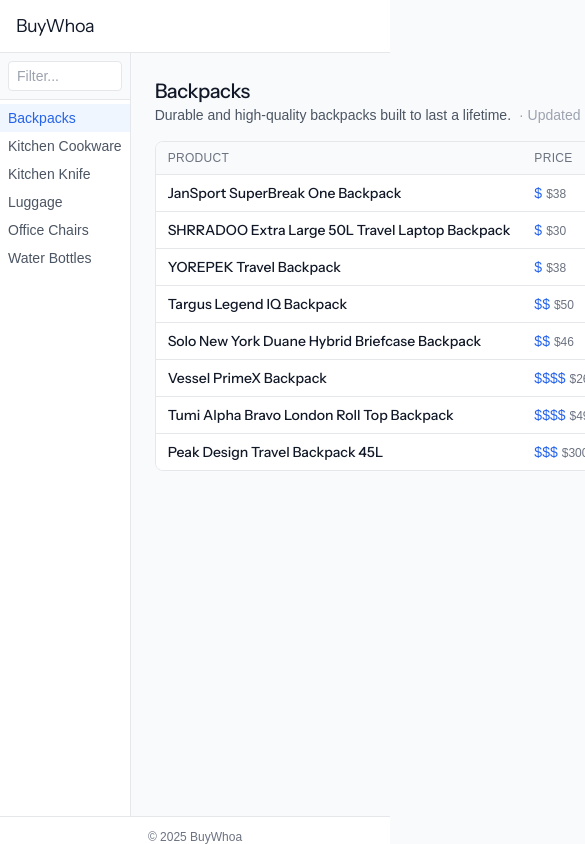
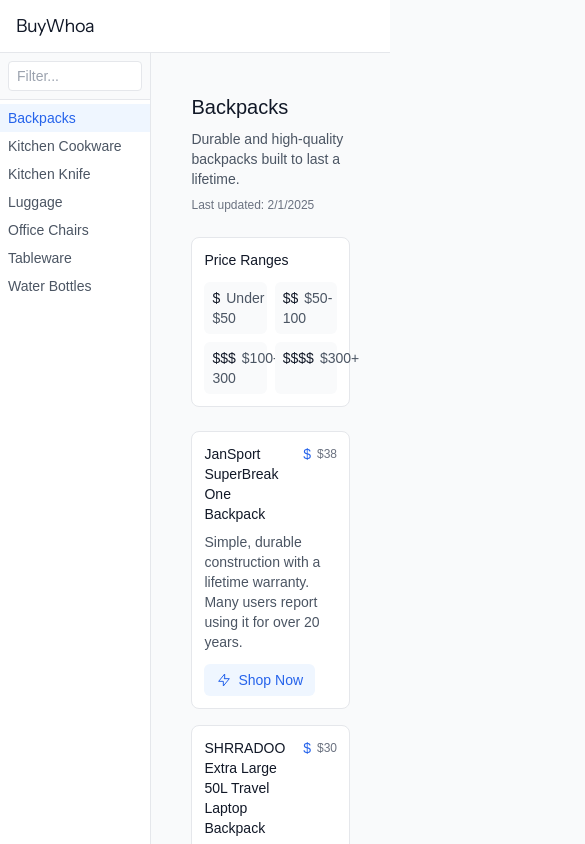
Before and after one commit to SparkyWoo/bifl, a Next.js app: page /categories/backpack in a window 390 px wide. Shown: the top 844 px of the page, 585 px wide, since content can reach past the window. Built offline with nearby package versions, Linux system fonts and the light colour scheme.

Commit message:
add tableware and also mobile friendly

```diff
--- a/app/categories/[id]/page.tsx
+++ b/app/categories/[id]/page.tsx
@@ -98,52 +98,92 @@
   }
 
   return (
-    <div className="max-w-7xl space-y-4">
-      <div className="mb-2">
-        <h1 className="text-xl font-display font-medium text-gray-900 tracking-tight">{content.title}</h1>
-        <p className="text-sm text-gray-600">
-          {content.description}
-          <span className="text-gray-400 ml-2">
-            · Updated {new Date(content.lastUpdated).toLocaleDateString('en-US', { month: 'short', year: 'numeric' })}
-          </span>
+    <div className="max-w-4xl space-y-6 px-4 sm:px-6 py-4 sm:py-6">
+      <div className="space-y-2">
+        <h1 className="text-xl sm:text-2xl font-medium text-gray-900">{content.title}</h1>
+        <p className="text-sm text-gray-600">{content.description}</p>
+        <p className="text-xs text-gray-500">
+          Last updated: {new Date(content.lastUpdated).toLocaleDateString()}
         </p>
       </div>
 
-      <div className="bg-white border border-gray-200 rounded-lg overflow-hidden">
+      <div className="bg-white border border-gray-200 rounded-lg p-3 sm:p-4">
+        <h2 className="text-sm font-medium text-gray-900 mb-3">Price Ranges</h2>
+        <div className="grid grid-cols-2 sm:grid-cols-4 gap-2">
+          {Object.entries(content.priceRanges).map(([tier, range]) => (
+            <div key={tier} className="bg-gray-50 rounded-md px-2 py-1.5 text-sm">
+              <span className="font-medium text-gray-900">{tier}</span>
+              <span className="ml-1.5 text-gray-600">{range}</span>
+            </div>
+          ))}
+        </div>
+      </div>
+
+      {/* Mobile Product List */}
+      <div className="block sm:hidden space-y-4">
+        {content.products?.map((product) => (
+          <div key={product.name} className="bg-white border border-gray-200 rounded-lg p-3">
+            <div className="flex items-start justify-between gap-2">
+              <h3 className="font-medium text-gray-900">{product.name}</h3>
+              <div className="flex items-center gap-1.5 shrink-0">
+                <span className="text-sm font-medium text-blue-600">{product.priceTier}</span>
+                <span className="text-xs text-gray-500">{product.priceRange}</span>
+              </div>
+            </div>
+            <p className="mt-2 text-sm text-gray-600">{product.whyBifl}</p>
+            <div className="mt-3">
+              <a
+                href={product.link}
+                target="_blank"
+                rel="noopener noreferrer"
+                className="inline-flex items-center px-3 py-1.5 text-sm font-medium text-blue-600 bg-blue-50 rounded-md hover:bg-blue-100 transition-colors"
+              >
+                <svg className="w-4 h-4 mr-1.5" fill="none" stroke="currentColor" viewBox="0 0 24 24">
+                  <path strokeLinecap="round" strokeLinejoin="round" strokeWidth={1.5} d="M13 10V3L4 14h7v7l9-11h-7z" />
+                </svg>
+                Shop Now
+              </a>
+            </div>
+          </div>
+        ))}
+      </div>
+
+      {/* Desktop Product Table */}
+      <div className="hidden sm:block bg-white border border-gray-200 rounded-lg overflow-hidden">
         <div className="overflow-x-auto">
           <table className="min-w-full divide-y divide-gray-200">
-            <thead>
-              <tr className="bg-gray-50">
-                <th scope="col" className="px-3 py-2 text-left text-xs font-medium text-gray-500 uppercase tracking-wide w-48">
+            <thead className="bg-gray-50">
+              <tr>
+                <th scope="col" className="px-3 py-2 text-left text-xs font-medium text-gray-500 uppercase tracking-wider">
                   Product
                 </th>
-                <th scope="col" className="px-3 py-2 text-left text-xs font-medium text-gray-500 uppercase tracking-wide w-20">
+                <th scope="col" className="px-3 py-2 text-left text-xs font-medium text-gray-500 uppercase tracking-wider w-32">
                   Price
                 </th>
-                <th scope="col" className="px-3 py-2 text-left text-xs font-medium text-gray-500 uppercase tracking-wide">
+                <th scope="col" className="px-3 py-2 text-left text-xs font-medium text-gray-500 uppercase tracking-wider">
                   Why It&apos;s BIFL
                 </th>
-                <th scope="col" className="w-16" />
+                <th scope="col" className="relative px-3 py-2 w-20">
+                  <span className="sr-only">Shop</span>
+                </th>
               </tr>
             </thead>
-            <tbody className="divide-y divide-gray-200 bg-white">
+            <tbody className="bg-white divide-y divide-gray-200">
               {content.products?.map((product) => (
-                <tr key={product.name} className="hover:bg-gray-50/50">
-                  <td className="px-3 py-2 truncate">
-                    <div className="font-display font-medium text-gray-900 text-sm truncate">
-                      {product.name}
-                    </div>
+                <tr key={product.name} className="hover:bg-gray-50">
+                  <td className="px-3 py-2">
+                    <div className="font-medium text-gray-900">{product.name}</div>
                   </td>
-                  <td className="px-3 py-2">
+                  <td className="px-3 py-2 whitespace-nowrap">
                     <div className="text-sm">
                       <span className="font-medium text-blue-600">{product.priceTier}</span>
-                      <span className="text-xs text-gray-500 ml-1">
+                      <span className="text-xs text-gray-500 ml-1.5">
                         {product.priceRange}
                       </span>
                     </div>
                   </td>
                   <td className="px-3 py-2">
-                    <p className="text-sm text-gray-600 line-clamp-1 hover:line-clamp-none">
+                    <p className="text-sm text-gray-600 line-clamp-2 hover:line-clamp-none">
                       {product.whyBifl}
                     </p>
                   </td>
@@ -152,10 +192,10 @@
                       href={product.link}
                       target="_blank"
                       rel="noopener noreferrer"
-                      className="inline-flex items-center text-sm font-medium text-blue-600 hover:text-blue-700"
+                      className="inline-flex items-center px-2.5 py-1.5 text-sm font-medium text-blue-600 hover:text-blue-700"
                     >
                       Shop
-                      <svg className="ml-1 w-3 h-3" viewBox="0 0 20 20" fill="currentColor">
+                      <svg className="ml-1 w-4 h-4" viewBox="0 0 20 20" fill="currentColor">
                         <path fillRule="evenodd" d="M5.22 14.78a.75.75 0 001.06 0l7.22-7.22v5.69a.75.75 0 001.5 0v-7.5a.75.75 0 00-.75-.75h-7.5a.75.75 0 000 1.5h5.69l-7.22 7.22a.75.75 0 000 1.06z" />
                       </svg>
                     </a>
--- /dev/null
+++ b/app/content/categories/tableware.mdx
@@ -0,0 +1,32 @@
+---
+title: "Tableware"
+id: "tableware"
+description: "Durable and high-quality tableware built to last a lifetime."
+lastUpdated: "2025-02"
+priceRanges: {
+  "$": "Under $50",
+  "$$": "$50-150",
+  "$$$": "$150-300",
+  "$$$$": "$300+"
+}
+---
+
+## Products
+
+| Product Name | Price Tier | Price (USD) | Why It's BIFL | Link to Buy |
+|--------------|------------|-------------|---------------|-------------|
+| Gibson Home Oslo Porcelain Dinnerware Set | $ | $12.12 | Durable porcelain construction, classic design, chip and scratch resistant, dishwasher and microwave safe. | [Amazon](https://www.amazon.com/dp/B09V33191P) |
+| Gibson Soho Lounge Round Reactive Glaze Stoneware Dinnerware Set | $ | $9.75 | Durable stoneware with a unique reactive glaze finish, making each piece one-of-a-kind. Dishwasher and microwave safe. | [Amazon](https://www.amazon.com/dp/B07FPNJG8G) |
+| Amazon Basics 18-Piece White Dinnerware Set | $ | $6.66 | Simple, classic design at an affordable price. Durable stoneware, dishwasher and microwave safe. | [Amazon](https://www.amazon.com/dp/B071D7M5QH) |
+| American Atelier 16pc Stoneware Two-Tone Dinnerware Set | $ | $10.87 | Modern two-tone design in durable stoneware. Dishwasher and microwave safe. | [Target](https://www.target.com/p/american-atelier-16pc-stoneware-two-tone-dinnerware-set-white-green/-/A-81835333) |
+| World Market Ceramic Stacked 12 Piece Dinnerware Set | $ | $4.99 | Affordable, space-saving design, stackable, dishwasher and microwave safe. | [World Market](https://www.worldmarket.com/product/ceramic+stacked+12+piece+dinnerware+set.do) |
+| Lenox French Perle Dinnerware Set | $$ | $75-100 | Elegant beaded design, durable porcelain construction, lifetime breakage replacement. Dishwasher and microwave safe. | [Lenox](https://www.lenox.com/collections/dinnerware-sets/products/french-perle-grove-4-piece-place-setting) |
+| Villeroy & Boch MetroChic Dinnerware Set | $$ | $100-150 | High-quality porcelain with modern and stylish design. Durable, dishwasher and microwave safe. | [Villeroy & Boch](https://www.villeroy-boch.com/shop/tableware/dinnerware-sets/metrochic.html) |
+| Mikasa Italian Countryside Dinnerware Set | $$ | $50-75 | Durable stoneware with a classic Italian design. Dishwasher and microwave safe. | [Mikasa](https://www.mikasa.com/collections/dinnerware/products/italian-countryside-dinnerware-collection) |
+| Williams Sonoma Open Kitchen Dinnerware | $$ | $32.50 | Classic, high-quality porcelain, durable and chip-resistant. Dishwasher and microwave safe. | [Williams Sonoma](https://www.williams-sonoma.com/products/williams-sonoma-open-kitchen-dinnerware/) |
+| Hawkins New York Dinnerware | $$ | $12+ | Minimalist, elegant design in durable stoneware. Dishwasher and microwave safe. | [Food52](https://food52.com/shop/products/7944-hawkins-new-york-dinner-plate) |
+| Hermès Cheval d'Orient Dinnerware | $$$$ | $265+ | Luxurious handcrafted porcelain inspired by equestrian motifs. Collectible and heirloom quality. Hand wash recommended. | [Gearys](https://www.gearys.com/dining-entertaining/dinnerware/hermes-cheval-d-orient-dinnerware) |
+| Ginori 1735 Oriente Italiano Dinnerware | $$$$ | $140+ | Exquisite Italian craftsmanship with intricate patterns. Timeless and heirloom-quality porcelain. Hand wash recommended. | [Gearys](https://www.gearys.com/dining-entertaining/dinnerware/ginori-1735-oriente-italiano-aurum-dinnerware) |
+| Bernardaud Augusta Dinnerware | $$$ | $90+ | High-quality Limoges porcelain with delicate floral patterns. Classic and timeless design, durable. Dishwasher safe. | [Gearys](https://www.gearys.com/dining-entertaining/dinnerware/bernardaud-augusta-dinnerware) |
+| Made In The Tabletop Set Complete | $$$ | $99.75 | Chip-resistant porcelain, dishwasher, microwave, and oven safe. Versatile and durable. | [Made In](https://madeincookware.com/products/the-tabletop-set-complete) |
+| Fable Home Ceramic Dinnerware Set | $$ | $49.50 | Ethically made, durable ceramic, dishwasher and microwave safe. Sustainable production. | [Food52](https://food52.com/shop/products/10444-fable-home-the-dinner-plate) |
--- a/app/lib/types.ts
+++ b/app/lib/types.ts
@@ -20,7 +20,7 @@
   title: string
   description: string
   lastUpdated: string
-  priceRanges: Record<PriceTier, string>
+  priceRanges: Record<string, string>
   products: Product[]
 }
 
--- a/app/page.tsx
+++ b/app/page.tsx
@@ -6,84 +6,82 @@
   const categories = await getAllCategories()
 
   return (
-    <div className="max-w-4xl mx-auto px-6 py-12">
-      <div className="space-y-12">
+    <div className="max-w-4xl mx-auto px-4 sm:px-6 py-8 sm:py-12">
+      <div className="space-y-8 sm:space-y-12">
         {/* Hero Section */}
-        <div className="space-y-4">
-          <h1 className="text-4xl font-display font-medium text-gray-900">
+        <div className="space-y-3 sm:space-y-4">
+          <h1 className="text-3xl sm:text-4xl font-display font-medium text-gray-900">
             BuyWhoa
           </h1>
-          <p className="text-xl text-gray-600 max-w-2xl">
+          <p className="text-lg sm:text-xl text-gray-600 max-w-2xl">
             Expert-curated recommendations for products that truly last a lifetime
           </p>
         </div>
 
         {/* Search */}
-        <div className="max-w-2xl">
+        <div className="w-full max-w-2xl">
           <SearchBox categories={categories} />
         </div>
 
         {/* Main Content */}
-        <div className="prose text-gray-600 space-y-6">
-          <p className="lead text-lg">
+        <div className="prose text-gray-600 space-y-6 max-w-none">
+          <p className="text-base sm:text-lg">
             We meticulously research and test products to find items that are built to last.
             Our recommendations focus on quality, durability, and long-term value — because
             the best products are the ones you only need to buy once.
           </p>
 
-          <div className="bg-blue-50 border border-blue-100 rounded-lg p-4 text-sm text-blue-900">
-            <h2 className="text-base font-medium mb-2">Our Promise to You</h2>
-            <ul className="space-y-2">
-              <li className="flex items-start">
-                <svg className="w-5 h-5 text-blue-500 mt-0.5 mr-2 shrink-0" fill="none" stroke="currentColor" viewBox="0 0 24 24">
+          <div className="bg-blue-50 border border-blue-100 rounded-lg p-3 sm:p-4 text-sm text-blue-900">
+            <h2 className="text-base font-medium mb-3">Our Promise to You</h2>
+            <ul className="space-y-3">
+              <li className="flex items-start gap-2">
+                <svg className="w-5 h-5 text-blue-500 mt-0.5 shrink-0" fill="none" stroke="currentColor" viewBox="0 0 24 24">
                   <path strokeLinecap="round" strokeLinejoin="round" strokeWidth={2} d="M5 13l4 4L19 7" />
                 </svg>
                 <span>
-                  <strong>100% Independent:</strong> We never accept payment or free products from manufacturers for reviews or recommendations
+                  <strong>100% Independent:</strong> We never accept payment or free products from manufacturers
                 </span>
               </li>
-              <li className="flex items-start">
-                <svg className="w-5 h-5 text-blue-500 mt-0.5 mr-2 shrink-0" fill="none" stroke="currentColor" viewBox="0 0 24 24">
+              <li className="flex items-start gap-2">
+                <svg className="w-5 h-5 text-blue-500 mt-0.5 shrink-0" fill="none" stroke="currentColor" viewBox="0 0 24 24">
                   <path strokeLinecap="round" strokeLinejoin="round" strokeWidth={2} d="M5 13l4 4L19 7" />
                 </svg>
                 <span>
-                  <strong>Thorough Research:</strong> Each recommendation is based on extensive research of user experiences, expert reviews, and long-term reliability data
+                  <strong>Thorough Research:</strong> Based on user experiences, expert reviews, and reliability data
                 </span>
               </li>
-              <li className="flex items-start">
-                <svg className="w-5 h-5 text-blue-500 mt-0.5 mr-2 shrink-0" fill="none" stroke="currentColor" viewBox="0 0 24 24">
+              <li className="flex items-start gap-2">
+                <svg className="w-5 h-5 text-blue-500 mt-0.5 shrink-0" fill="none" stroke="currentColor" viewBox="0 0 24 24">
                   <path strokeLinecap="round" strokeLinejoin="round" strokeWidth={2} d="M5 13l4 4L19 7" />
                 </svg>
                 <span>
-                  <strong>Transparent Process:</strong> We explain exactly why each product made our list and what makes it BIFL-worthy
+                  <strong>Transparent Process:</strong> Clear explanations for why each product is BIFL-worthy
                 </span>
               </li>
             </ul>
           </div>
 
-          <div className="grid grid-cols-1 md:grid-cols-2 gap-6 not-prose">
-            <div className="bg-gray-50 border border-gray-100 rounded-lg p-4">
+          <div className="grid grid-cols-1 gap-4 sm:gap-6 not-prose">
+            <div className="bg-gray-50 border border-gray-100 rounded-lg p-3 sm:p-4">
               <h3 className="font-medium text-gray-900 mb-2">How We Research</h3>
               <p className="text-sm text-gray-600">
-                We analyze decades of user reports, expert reviews, manufacturer specifications,
-                and real-world durability tests. Our recommendations come from thousands of hours
-                of research and community feedback.
+                We analyze decades of user reports, expert reviews, and real-world durability tests.
+                Our recommendations come from thousands of hours of research and community feedback.
               </p>
             </div>
-            <div className="bg-gray-50 border border-gray-100 rounded-lg p-4">
+            <div className="bg-gray-50 border border-gray-100 rounded-lg p-3 sm:p-4">
               <h3 className="font-medium text-gray-900 mb-2">Affiliate Disclosure</h3>
               <p className="text-sm text-gray-600">
                 We use affiliate links to cover our costs, but this never influences our
-                recommendations. Products are chosen solely on merit, and we often recommend
-                items with no affiliate programs.
+                recommendations. We often recommend items with no affiliate programs.
               </p>
             </div>
           </div>
         </div>
 
         {/* Update Info */}
-        <div className="text-sm text-gray-500 flex items-center space-x-2">
-          <svg className="w-4 h-4" fill="none" stroke="currentColor" viewBox="0 0 24 24">
+        <div className="text-sm text-gray-500 flex items-center gap-2">
+          <svg className="w-4 h-4 shrink-0" fill="none" stroke="currentColor" viewBox="0 0 24 24">
             <path strokeLinecap="round" strokeLinejoin="round" strokeWidth={1.5} d="M13 16h-1v-4h-1m1-4h.01M21 12a9 9 0 11-18 0 9 9 0 0118 0z" />
           </svg>
           <span>Updated daily with new products and reviews</span>
--- a/tsconfig.json
+++ b/tsconfig.json
@@ -20,7 +20,8 @@
     ],
     "paths": {
       "@/*": ["./*"]
-    }
+    },
+    "baseUrl": "."
   },
   "include": ["next-env.d.ts", "**/*.ts", "**/*.tsx", ".next/types/**/*.ts"],
   "exclude": ["node_modules"]
```
